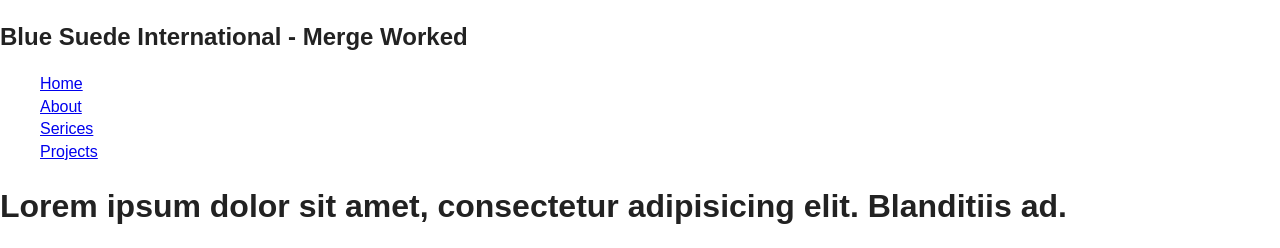
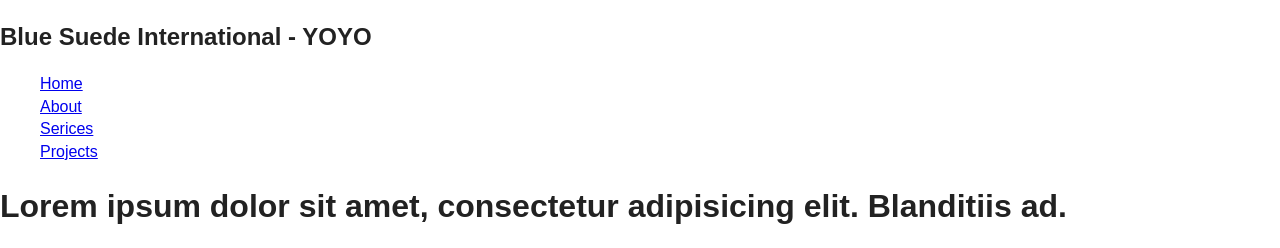
Before and after one commit to jeremypeter/bluesuedeint, a website: page out/index.html in a window 1280 px wide. Shown: the top 248 px of the page. Drawn offline with Linux system fonts and the light colour scheme.

Commit message:
content change

```diff
--- a/out/index.html
+++ b/out/index.html
@@ -40,7 +40,7 @@
     <div class="wrapper">
 
         <aside class="sidebar">
-            <div class="logo"><h2>Blue Suede International - Merge Worked</h2></div>
+            <div class="logo"><h2>Blue Suede International - YOYO</h2></div>
             <nav class="nav-list">
                 <ul>
                     <li><a href="index.html">Home</a></li>
```
Also changed, not shown: 1 other file.
